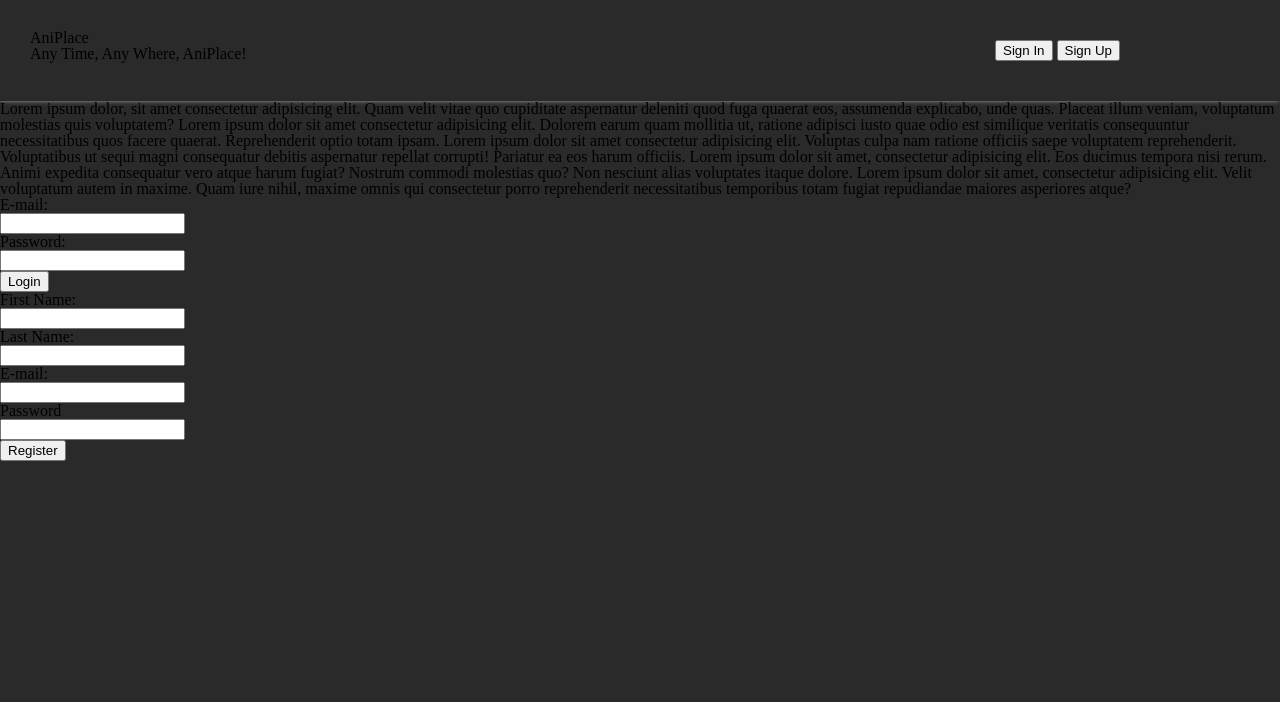
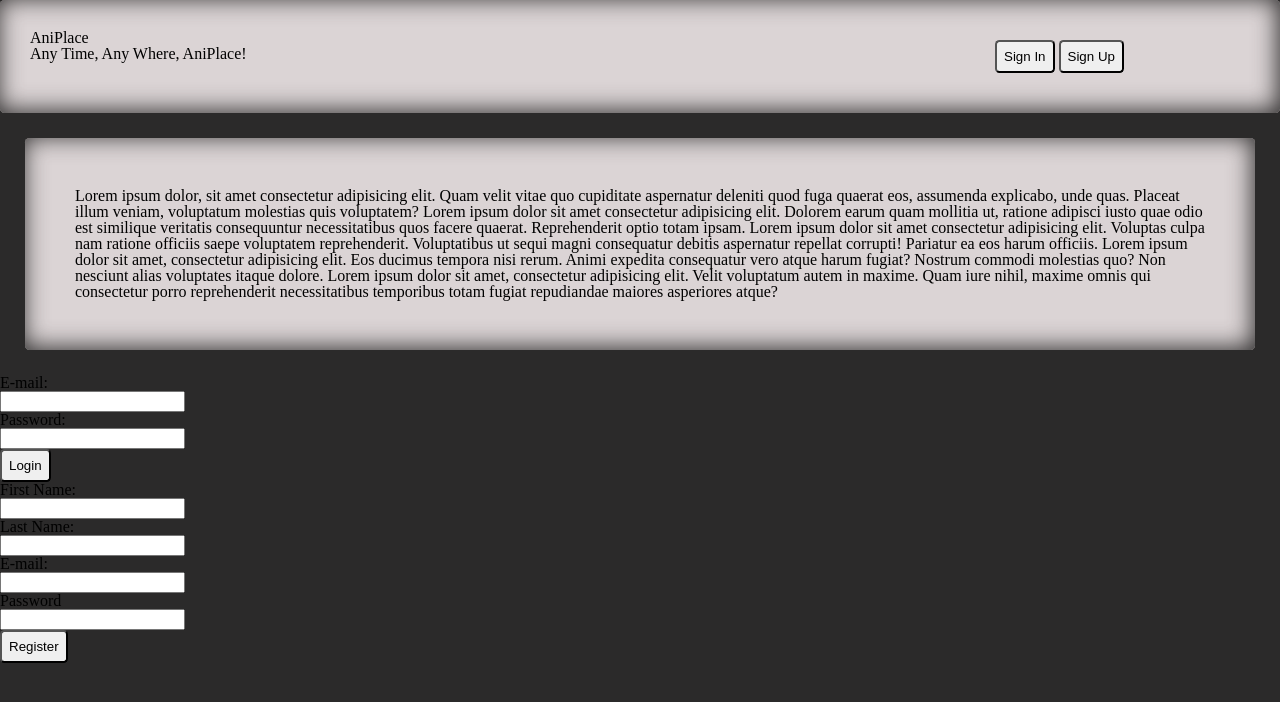
Before and after one commit to Mekhi-Rhodie/AniPlace, a plain HTML site: page index.html in a window 1280 px wide. Drawn offline with nearby package versions, Linux system fonts and the light colour scheme; no server answers.

Commit message:
Update stylesheet

```diff
--- a/styles/index.scss
+++ b/styles/index.scss
@@ -3,19 +3,34 @@ $white: #dbd4d5;
 $blue: #479dff;
 $green: #2eeaaf;
 $yellow: #e0ff4f;
-$shadow: -1px -1px 5px $white;
+$shadow: inset -2px -2px 25px $black;
 
 body{
     background-color: $black;
 }
 
 header{
+    background-color: $white;
     display: grid;
     gap: 10px;
     grid-template-columns: repeat(2,1fr);
     padding: 30px;
     box-shadow: $shadow;
+    border-radius: 4.5px;
     #header-btn{
         margin: 10px 0px 10px 350px;
     }
 }
+
+main{
+    background-color: $white;
+    box-shadow: $shadow;
+    padding: 50px;
+    margin: 25px;
+    border-radius: 4.5px;
+}
+
+.btn{
+    padding: 7px;
+    border-radius: 4.5px;
+}
```
Also changed, not shown: styles/index.css.
